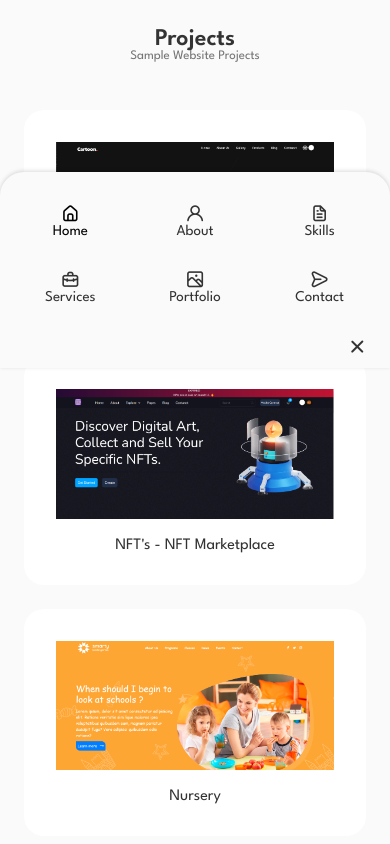
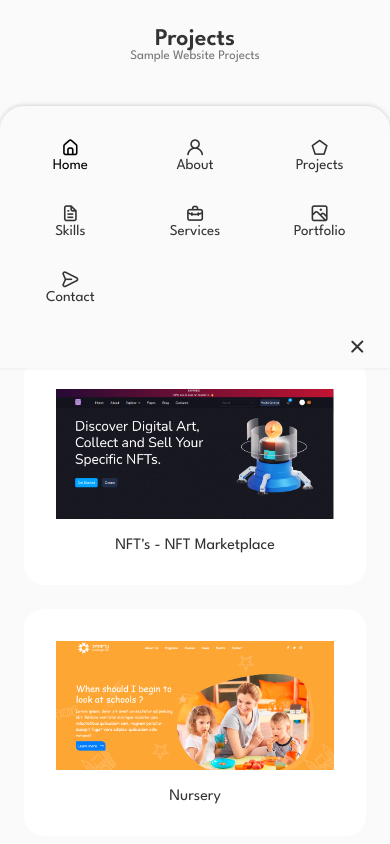
Before and after one commit to ayberkkk/portfolio, a React (Create React App) app: page / in a window 390 px wide. Shown: the part 1320-2164 px from the top of the page. Built offline with nearby package versions, Linux system fonts and the light colour scheme.

Commit message:
added
projects area redirect

```diff
--- a/src/components/contact/Contact.jsx
+++ b/src/components/contact/Contact.jsx
@@ -48,6 +48,7 @@ const contact = () => {
                 className="contact__form-input"
               ></textarea>
             </div>
+            <div className="btn__div">
               <button href="#contact" className="button button--flex">
                 Send Message
                 <svg
@@ -68,6 +69,7 @@ const contact = () => {
                   ></path>
                 </svg>
               </button>
+            </div>
           </form>
         </div>
       </div>
--- a/src/components/contact/contact.css
+++ b/src/components/contact/contact.css
@@ -140,6 +140,11 @@
     .contact__form {
        width: 100%;
     }
+    .btn__div {
+        display: table;
+        width: initial;
+        margin: auto;
+    }
 }
 
 /* For small devices */
--- a/src/components/header/Header.jsx
+++ b/src/components/header/Header.jsx
@@ -20,6 +20,11 @@ const Header = () => {
             <li className="nav__item">
               <a href="#about" className="nav__link">
                 <i className="uil uil-user nav__icon"></i>About
+              </a>
+            </li>
+            <li className="nav__item">
+              <a href="#projects  " className="nav__link">
+                <i className="uil uil-pentagon nav__icon"></i>Projects
               </a>
             </li>
             <li className="nav__item">
--- a/src/components/projects/Projects.jsx
+++ b/src/components/projects/Projects.jsx
@@ -29,7 +29,7 @@ const Projects = () => {
   };
 
   return (
-    <section className="projects section">
+    <section className="projects section" id="projects">
       <h2 className="section__title">Projects</h2>
       <span className="section__subtitle">Sample Website Projects</span>
       <div className="projects__container container grid">
```
Lines whose indentation alone changed are shown as unchanged.
